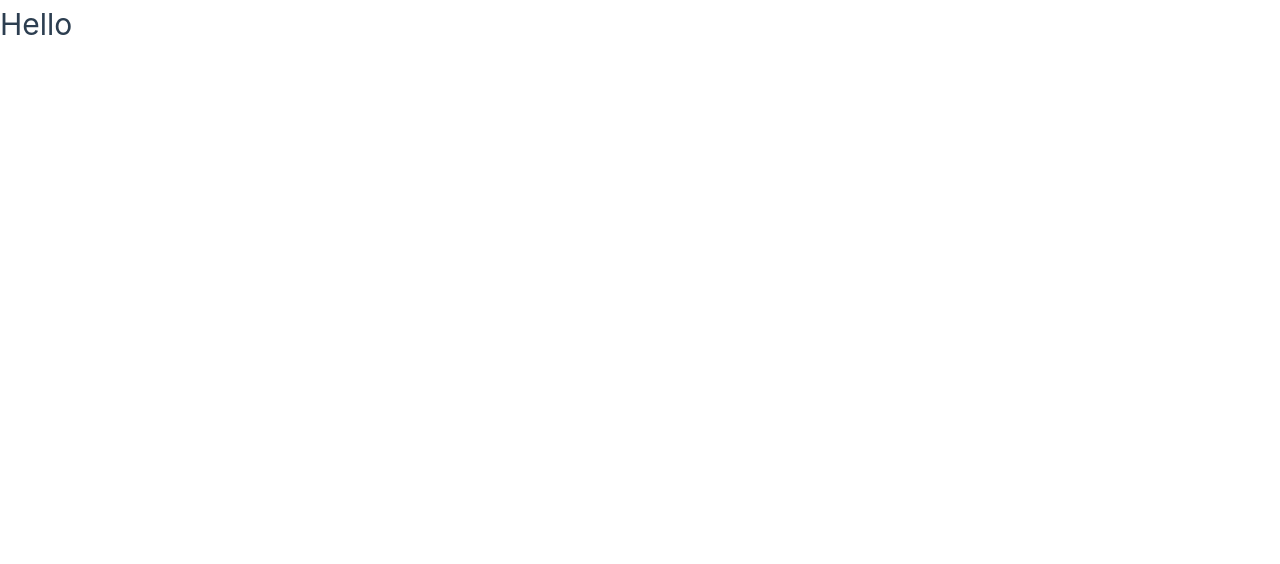
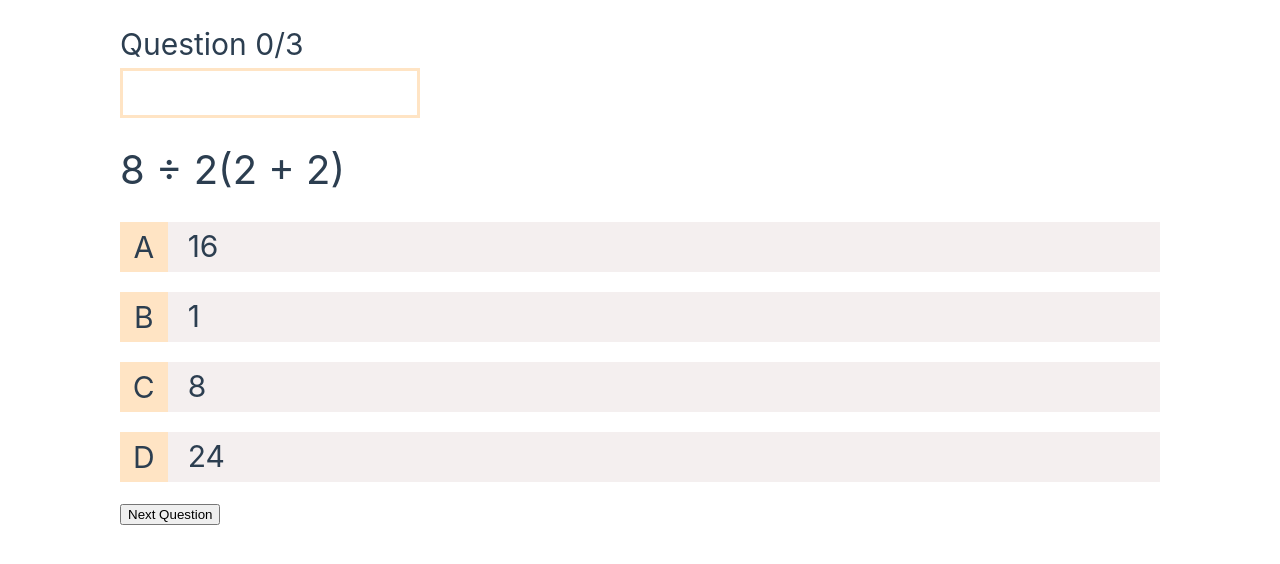
Before and after one commit to Rene-Ali/Quiz, a Vue app in the folder Quiz/: page /quiz/1 in a window 1280 px wide. Shown: the top 564 px of the page. Built offline with nearby package versions, Linux system fonts and the light colour scheme.

Commit message:
Questionviews integrated and functions

```diff
--- a/Quiz/src/App.vue
+++ b/Quiz/src/App.vue
@@ -14,5 +14,6 @@
 .container {
   max-width: 10000px;
   margin-top: auto;
+  padding: 0 120px;
 }
 </style>
--- /dev/null
+++ b/Quiz/src/components/Question.vue
@@ -0,0 +1,56 @@
+<script setup>
+import {defineProps} from "vue";
+
+
+const {question} = defineProps(["question"]);
+</script>
+
+<template>
+  <div class="question-container">
+    <h1 class="question">
+      {{ question.text }}
+    </h1>
+  </div>
+  <div class="options-container">
+    <div v-for="option in question.options" :key="option.id" class="option">
+      <p class="option-label">{{ option.label }}</p>
+      <div class="option-value">
+        <p>{{option.text}}</p>
+      </div>
+    </div>
+  </div>
+</template>
+
+<style scoped>
+.question-container {
+  margin-top: 20px;
+}
+
+.question {
+  font-size: 40px;
+  margin-bottom: 20px;
+}
+
+.option {
+  display: flex;
+  margin-bottom: 20px;
+  cursor: pointer;
+}
+
+.option-label {
+  background-color: bisque;
+  width: 50px;
+  height: 50px;
+  font-size: 30px;
+  display: flex;
+  align-items: center;
+  justify-content: center;
+}
+
+.option-value {
+  background-color: rgb(244, 239, 239);
+  width: 100%;
+  font-size: 30px;
+  padding: 0 20px;
+}
+</style>
--- /dev/null
+++ b/Quiz/src/components/QuizHeader.vue
@@ -0,0 +1,38 @@
+<script setup>
+import {defineProps} from "vue";
+
+const {questionStatus, barPercentage} = defineProps(["questionStatus", "barPercentage"]);
+</script>
+
+<template>
+  <header>
+    <h4>Question {{ questionStatus }}</h4>
+    <div class="bar">
+      <div class="completion" :style="{width: barPercentage}">
+      </div>
+    </div>
+  </header>
+</template>
+
+<style scoped>
+
+.bar {
+  width: 300px;
+  height: 50px;
+  border: 3px solid bisque;
+}
+
+.completion {
+  height: 100%;
+  width: 0%;
+  background-color: bisque;
+}
+
+header {
+  margin-top: 20px;
+}
+
+header h4 {
+  font-size: 30px;
+}
+</style>
--- a/Quiz/src/views/Quizview.vue
+++ b/Quiz/src/views/Quizview.vue
@@ -1,5 +1,40 @@
 <template>
   <div>
-    <h1>Hello</h1>
+    <QuizHeader
+        :questionStatus="questionStatus"
+        :barPercentage="barPercentage"
+    />
+    <div>
+      <Question :question="quiz.questions[currentQuestionIndex]"/>
+    </div>
+    <button @click="currentQuestionIndex++"> Next Question</button>
   </div>
 </template>
+
+
+<script setup>
+import Question from "@/components/Question.vue";
+import QuizHeader from "@/components/QuizHeader.vue";
+import {useRoute} from "vue-router";
+import {ref, watch, computed} from "vue";
+import quizes from "../data/quizes.json"
+
+const route = useRoute();
+
+const quizId = parseInt(route.params.id);
+
+const quiz = quizes.find(q => q.id === quizId);
+
+const currentQuestionIndex = ref(0);
+
+const questionStatus = computed(() =>
+  `${currentQuestionIndex.value}/${quiz.questions.length}`)
+
+const barPercentage = computed(()=>`${currentQuestionIndex.value/quiz.questions.length*100}%`)
+
+// const questionStatus = ref(`${currentQuestionIndex.value}/${quiz.questions.length}`);
+//
+// watch(()=> currentQuestionIndex.value, () => {
+//   questionStatus.value = `${currentQuestionIndex.value}/${quiz.questions.length}`
+// })
+</script>
```
